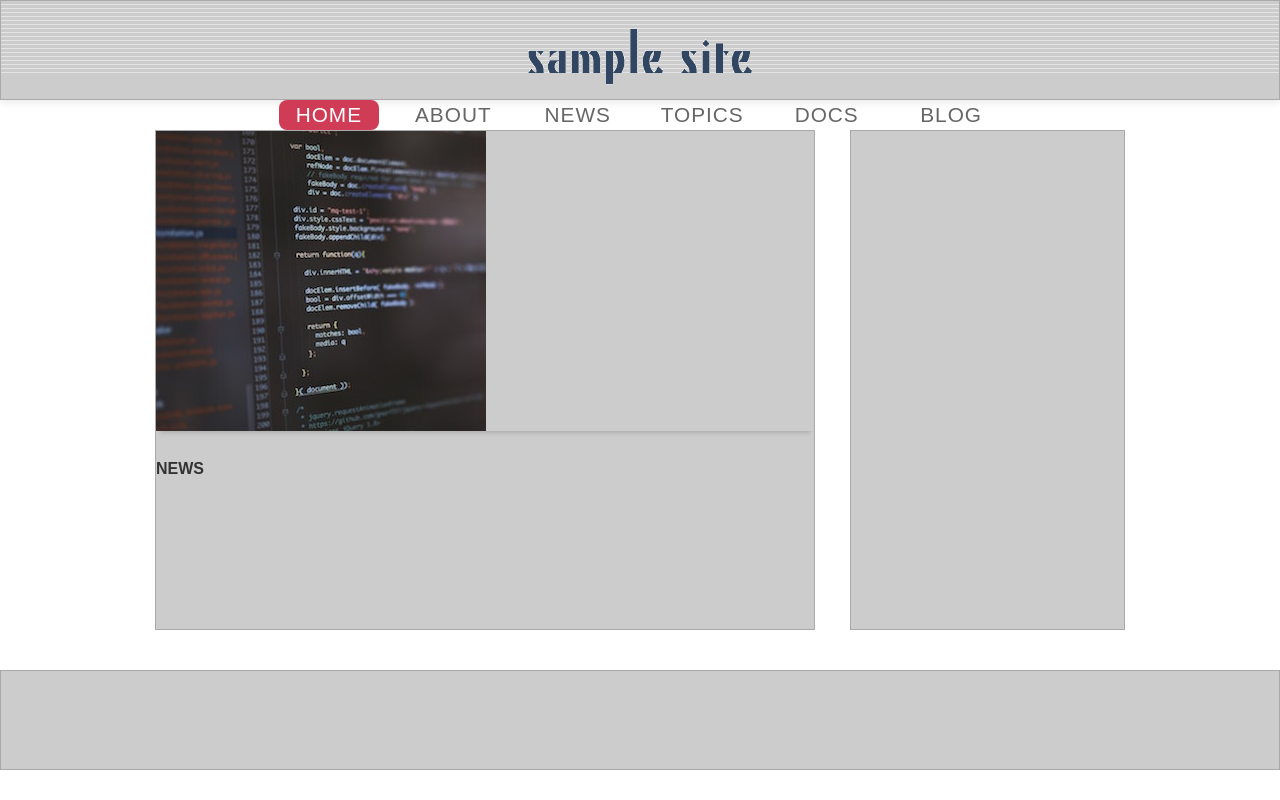
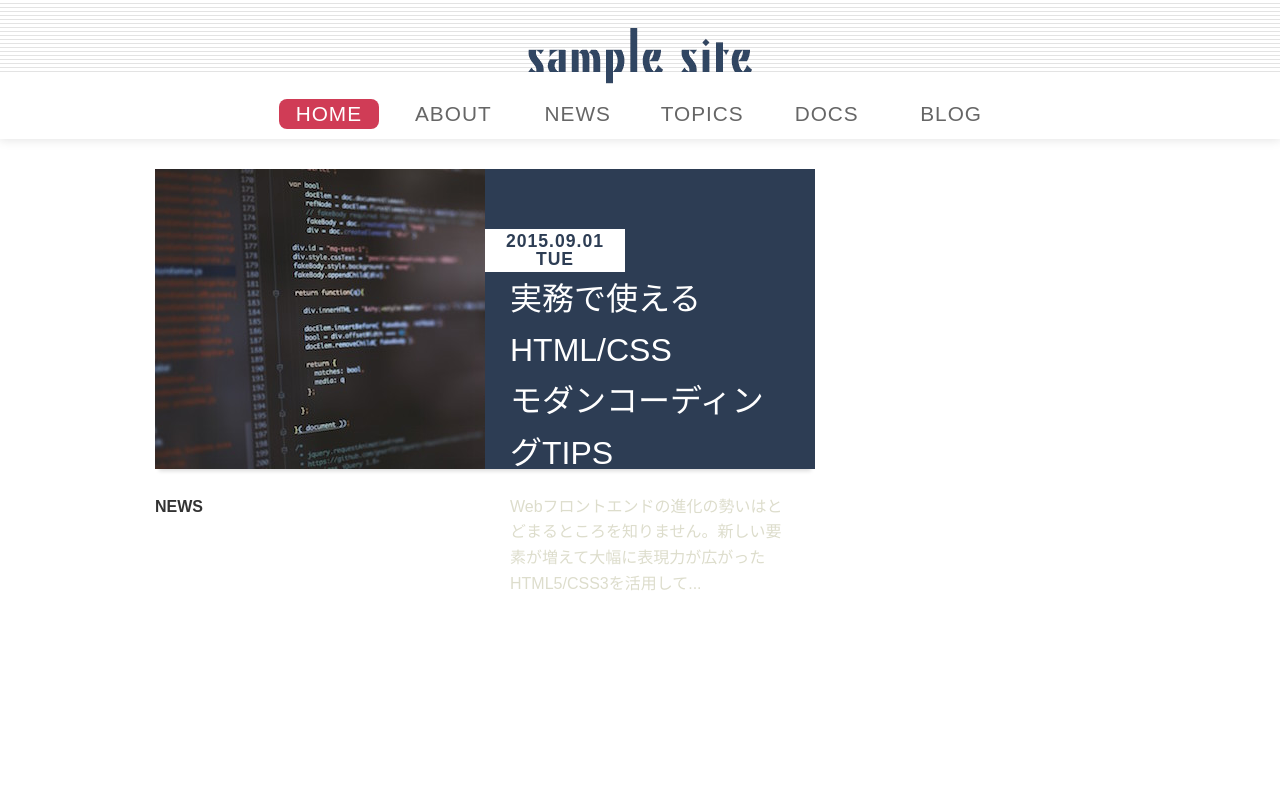
Before and after one commit to JunichiroKohari/standard-layout, a plain HTML site: page index.html in a window 1280 px wide. Drawn offline with Linux system fonts and the light colour scheme.

Commit message:
HOT TOPIC 表示

```diff
--- a/css/style.css
+++ b/css/style.css
@@ -99,6 +99,44 @@ a:link, a:visited, a:hover, a:active {
     opacity: 0.85;
 }
 
+.hot-topic .image {
+    float: left;
+    width: 50%;
+    height: 100%;
+}
+.hot-topic .content {
+    position: relative;
+    float: left;
+    width: 50%;
+    height: 100%;
+    padding: 105px 25px 0;
+    background-color: #2d3d54;
+    line-height: 1.6;
+}
+.hot-topic .title {
+    margin-bottom: 15px;
+    color: #fff;
+    font-weight: normal;
+    font-size: 2.0rem;
+}
+.hot-topic .desc {
+    color: #ddc;
+}
+.hot-topic .date {
+    position: absolute;
+    top: 60px;
+    left: 0;
+    width: 140px;
+    padding: 4px;
+    background-color: #fff;
+    color: #2d3d54;
+    text-align: center;
+    letter-spacing: 1px;
+    font-weight: bold;
+    font-size: 1.1rem;
+    line-height: 1;
+}
+
 .sidemenu {
     float: right;
     width: 275px;
@@ -112,7 +150,7 @@ a:link, a:visited, a:hover, a:active {
     display: none;
 }
 
-.header, .main, .sidemenu, .footer {
+/* .header, .main, .sidemenu, .footer {
     border: 1px solid #aaa;
     background-color: #ccc;
 }
@@ -121,4 +159,4 @@ a:link, a:visited, a:hover, a:active {
 }
 .main, .sidemenu {
     height: 500px;
-}
+} */
--- a/index.html
+++ b/index.html
@@ -28,7 +28,11 @@
             <h2 class="hidden">HOT TOPIC</h2>
             <a href="#" class="hot-topic">
                 <img src="./images/hot-topic.jpg" alt="コーディング画面" class="image">
-                <div class="content"></div>
+                <div class="content">
+                    <h3 class="title">実務で使えるHTML/CSS<br>モダンコーディングTIPS</h3>
+                    <p class="desc">Webフロントエンドの進化の勢いはとどまるところを知りません。新しい要素が増えて大幅に表現力が広がったHTML5/CSS3を活用して...</p>
+                    <time class="date" datetime="2015-09-01">2015.09.01 TUE</time>
+                </div>
             </a>
             <section class="news">
                 <h2>NEWS</h2>
```
